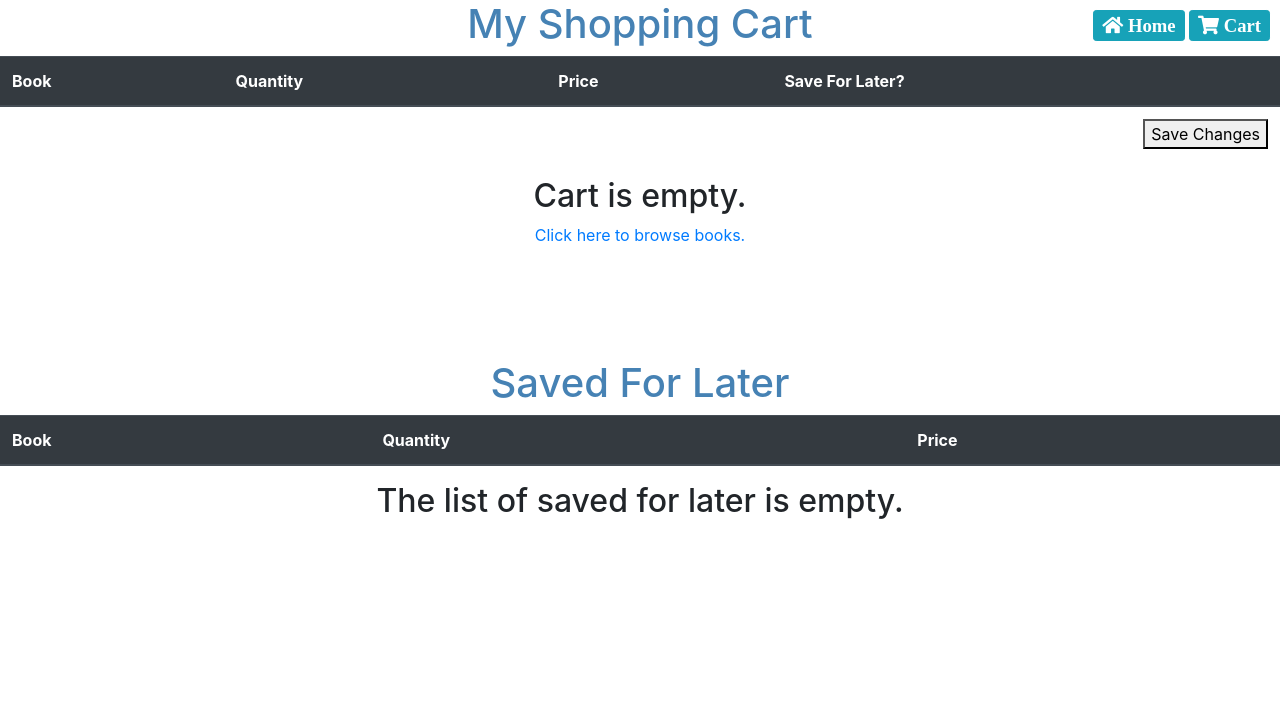
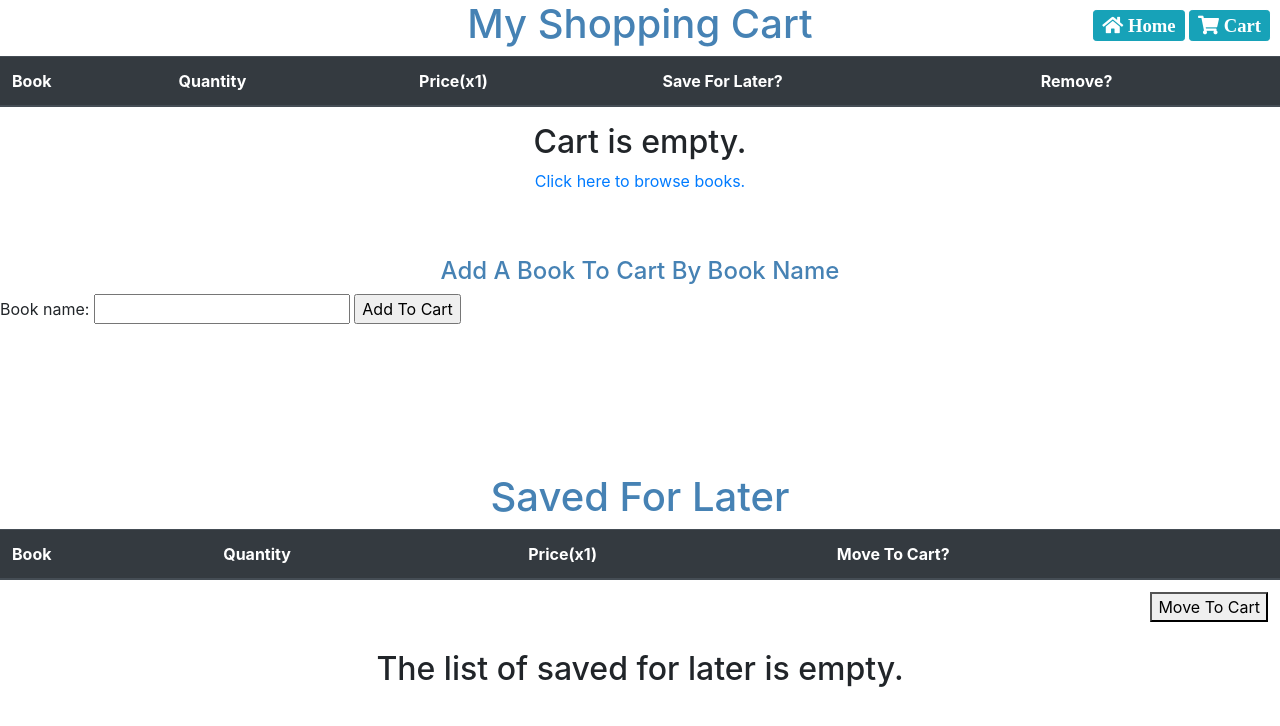
Before and after one commit to keniachang/WebProject, a Django app: page /cart/ in a window 1280 px wide. Shown: the top 726 px of the page. Run offline with Django 3.2, Linux system fonts and the light colour scheme; a user stored in the database is signed in; data comes from the database, SQL or seed files in the repository; lists and menus that the app fills with data are empty; parts of the project's set-up code (start-up, migrations or seed data) failed here and were passed over; some libraries are stand-ins or nearby versions.

Commit message:
Update cart branch changes manually because of the incorrect merging before

```diff
--- a/cart/models.py
+++ b/cart/models.py
@@ -23,12 +23,6 @@ class Cart(models.Model):
                     return False
         return True
 
-    # Create empty cart for user with no cart yet
-    @classmethod
-    def create(cls, user):
-        cart = cls(user=user)
-        return cart
-
 
 class CartItem(models.Model):
     item = models.ForeignKey(Book, on_delete=models.CASCADE)
@@ -49,3 +43,12 @@ def has_cart(user):
         if user == cart.user:
             return True
     return False
+
+
+# Calculate the subtotal
+def total(cart_items):
+    subtotal = 0
+    for cart_item in cart_items:
+        if cart_item.save_for_later is False:
+            subtotal += cart_item.cost
+    return subtotal
--- a/cart/templates/cart.html
+++ b/cart/templates/cart.html
@@ -1,13 +1,9 @@
 {% extends 'base.html' %}
 
 <!-- TODO: user can access his/her cart from any page? (make sure all pages extends base.html) -->
-<!-- TODO: every user has his/her own cart created when account created? -->
+<!-- TODO: logged-in user can add books to his/her cart when browsing books -->
 
 {% block content %}
-    <!-- TODO: logged-in user can add books to his/her cart when browsing books -->
-    <!-- TODO: user can change the quantity of the item -->
-    <!-- TODO: user can remove the item from his/her cart -->
-
     <!-- Display shopping cart details -->
     <div align="center" style="color: steelblue">
         <h1>My Shopping Cart</h1>
@@ -17,24 +13,35 @@
             <tr>
                 <th scope="col">Book</th>
                 <th scope="col">Quantity</th>
-                <th scope="col">Price</th>
+                <th scope="col">Price(x1)</th>
                 <th scope="col">Save For Later?</th>
+                <th scope="col">Remove?</th>
             </tr>
         </thead>
+        {% if is_empty_cart is False %}
             <tbody>
                 <form method="POST"> {% csrf_token %}
                     {% for cart_item in items %}
                         {% if cart_item.save_for_later is False %}
                             <tr>
                                 <td>{{cart_item.item.title}}</td>
-                            <td>{{cart_item.quantity}}</td>
-                            <td>$ {{cart_item.cost}}</td>
+                                <td>
+                                    <input type="number" name="quantity" min="1" max="999" step="1" value="{{ cart_item.quantity }}">
+                                </td>
+                                <td>$ {{cart_item.item.price}}</td>
                                 <td>
                                     <input type="checkbox" name="saves" value="{{ cart_item.id }}">
+                                </td>
+                                <td>
+                                    <input type="checkbox" name="remove" value="{{ cart_item.id }}">
                                 </td>
                             </tr>
                         {% endif %}
                     {% endfor %}
+                    <tr align="right">
+                        <td colspan="1" align="left" style="font-weight:bold">Subtotal:</td>
+                        <td colspan="4" align="right" style="font-weight:bold">$ {{subtotal}}</td>
+                    </tr>
                     <tr align="right">
                         <td colspan="4" align="right">
                             <button type="submit">Save Changes</button>
@@ -42,7 +49,7 @@
                     </tr>
                 </form>
             </tbody>
-        <!-- TODO: compute and display subtotal, update it as amount changes -->
+        {% endif %}
     </table>
     {% if is_empty_cart %}
         <div align="center">
@@ -52,6 +59,20 @@
             </p>
         </div>
     {% endif %}
+
+    <!-- add book to cart by book name -->
+    <br \>
+    <br \>
+    <div align="center" style="color: steelblue">
+        <h4>Add A Book To Cart By Book Name</h4>
+    </div>
+    <form action="#" method="get">
+        <label for="bname">Book name:</label>
+        <input type="text" id="bname" name="addToCart" value="{{ book.item.title }}">
+        <input type="submit" value="Add To Cart">
+    </form>
+    <br \>
+    <br \>
 
     <!-- separate cart's table and save-for-later table -->
     <br \>
@@ -68,19 +89,30 @@
             <tr>
                 <th scope="col">Book</th>
                 <th scope="col">Quantity</th>
-                <th scope="col">Price</th>
+                <th scope="col">Price(x1)</th>
+                <th scope="col">Move To Cart?</th>
             </tr>
         </thead>
         <tbody>
+            <form method="POST"> {% csrf_token %}
                 {% for cart_item in items %}
                     {% if cart_item.save_for_later is True %}
                         <tr>
                             <td>{{cart_item.item.title}}</td>
                             <td>{{cart_item.quantity}}</td>
-                        <td>$ {{cart_item.cost}}</td>
+                            <td>$ {{cart_item.item.price}}</td>
+                            <td>
+                                <input type="checkbox" name="unsaved" value="{{ cart_item.id }}">
+                            </td>
                         </tr>
                     {% endif %}
                 {% endfor %}
+                <tr align="right">
+                    <td colspan="4" align="right">
+                        <button type="submit">Move To Cart</button>
+                    </td>
+                </tr>
+            </form>
         </tbody>
     </table>
     {% if is_saved_empty is True %}
--- a/cart/views.py
+++ b/cart/views.py
@@ -1,20 +1,21 @@
 from django.http import HttpResponseRedirect
 from django.shortcuts import render
 from django.contrib.auth.decorators import login_required
-from .models import Cart
-from .models import has_cart
-from .models import CartItem
+from .models import Cart, CartItem, has_cart, total
+from book.models import Book
+from django.shortcuts import get_object_or_404
 
 
 # TODO: change the login_url to the normal user login page
-@login_required(login_url='/admin/')
+@login_required(login_url="/admin/")
 def cart_view(request):
     user = request.user
-    create_cart = has_cart(user)
+    create_cart = not (has_cart(user))
     if create_cart is True:
+        cart = Cart(user=user)
+        cart.save()
+    else:
         cart = Cart.objects.get(user=user)
-    else:
-        cart = Cart.create(user)
 
     try:
         items = cart.cartitem_set.all()
@@ -25,19 +26,82 @@ def cart_view(request):
 
     is_empty_cart = cart.is_cart_empty()
 
+    subtotal = total(items)
+
     items_context = {
         'items': items,
         'is_saved_empty': is_saved_empty,
-        'is_empty_cart': is_empty_cart
+        'is_empty_cart': is_empty_cart,
+        'subtotal': subtotal
     }
 
     if request.method == 'POST':
         cart_item_ids = request.POST.getlist('saves')
-        for item_id in cart_item_ids:
-            # print(item_id)
-            cart_item = CartItem.objects.get(pk=item_id)
-            cart_item.save_for_later = True
-            cart_item.save(update_fields=['save_for_later'])
+        if cart_item_ids:
+            for item_id in cart_item_ids:
+                # print(item_id)
+                cart_item = CartItem.objects.get(pk=item_id)
+                cart_item.save_for_later = True
+                cart_item.save(update_fields=['save_for_later'])
+
+        quantities = request.POST.getlist('quantity')
+        # print(quantities)
+        if quantities:
+            i = 0
+            for cart_item in items:
+                if cart_item.save_for_later is False:
+                    cart_item.quantity = quantities[i]
+                    cart_item.save(update_fields=['quantity'])
+                    i += 1
+
+        cart_item_ids = request.POST.getlist('remove')
+        if cart_item_ids:
+            for item_id in cart_item_ids:
+                cart_item = CartItem.objects.get(pk=item_id)
+                cart_item.delete()
+
+        cart_item_ids = request.POST.getlist('unsaved')
+        if cart_item_ids:
+            for item_id in cart_item_ids:
+                cart_item = CartItem.objects.get(pk=item_id)
+                cart_item.save_for_later = False
+                cart_item.save(update_fields=['save_for_later'])
+        return HttpResponseRedirect("/cart")
+
+    # Add book to cart by book name
+    book_name = request.GET.get('addToCart')
+    if book_name:
+        book = get_object_or_404(Book, title=book_name)
+        cart_item = cart.cartitem_set.filter(item=book)
+        if cart_item:
+            cart_item = cart_item[0]
+            cart_item.quantity += 1
+            cart_item.save(update_fields=['quantity'])
+        else:
+            CartItem.objects.create(item=book, cart=cart)
         return HttpResponseRedirect("/cart")
 
     return render(request, "cart.html", items_context)
+
+
+# TODO: change the login_url to the normal user login page
+@login_required(login_url="/admin/")
+def add_to_cart(request, book_id, current_page="/cart"):
+    user = request.user
+    create_cart = not (has_cart(user))
+    if create_cart is True:
+        cart = Cart(user=user)
+        cart.save()
+    else:
+        cart = Cart.objects.get(user=user)
+
+    book = Book.objects.get(pk=book_id)
+    cart_item = cart.cartitem_set.filter(item=book)
+    if cart_item:
+        cart_item = cart_item[0]
+        cart_item.quantity += 1
+        cart_item.save(update_fields=['quantity'])
+    else:
+        CartItem.objects.create(item=book, cart=cart)
+
+    return HttpResponseRedirect(current_page)
--- a/cart_data.json
+++ b/cart_data.json
@@ -7,10 +7,17 @@
     }
 },
 {
+    "model": "cart.cart",
+    "pk": 2,
+    "fields": {
+        "user": 1
+    }
+},
+{
     "model": "cart.cartitem",
-    "pk": 1,
+    "pk": 5,
     "fields": {
-        "item": 14,
+        "item": 16,
         "cart": 1,
         "quantity": 1,
         "save_for_later": false
@@ -18,9 +25,9 @@
 },
 {
     "model": "cart.cartitem",
-    "pk": 2,
+    "pk": 6,
     "fields": {
-        "item": 16,
+        "item": 14,
         "cart": 1,
         "quantity": 1,
         "save_for_later": false
```
Lines whose indentation alone changed are shown as unchanged.
